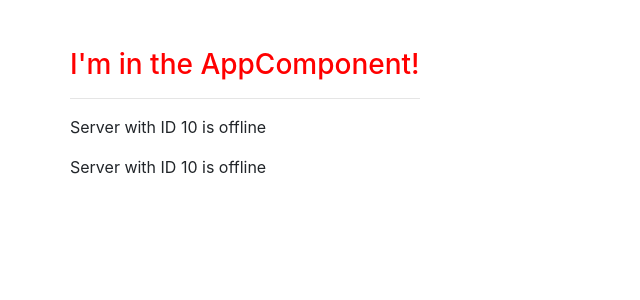
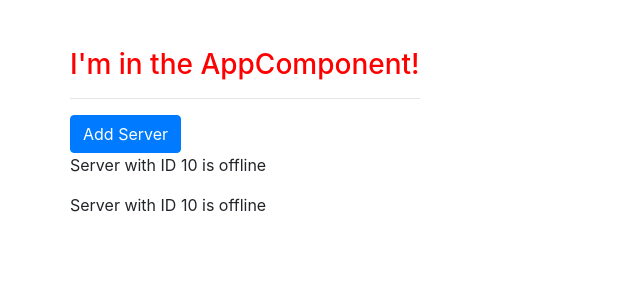
Before and after one commit to monikaando/Databinding, an Angular app: page / in a window 1280 px wide. Shown: the top 300 px of the page, without its empty margins (0-640 px from the left). Built offline with nearby package versions, Linux system fonts and the light colour scheme.

Commit message:
property binding

```diff
--- a/src/app/servers/servers.component.html
+++ b/src/app/servers/servers.component.html
@@ -1,2 +1,3 @@
+<button  class="btn btn-primary" [disabled]="!allowNewServer">Add Server</button>
 <app-server></app-server>
 <app-server></app-server>
--- a/src/app/servers/servers.component.ts
+++ b/src/app/servers/servers.component.ts
@@ -4,16 +4,19 @@
   // selector: 'app-servers',
   // selector: '[app-servers]',
   selector: '.app-servers',
-  template: `
-  <app-server></app-server>
-  <app-server></app-server>`,
-  styleUrls: ['./servers.component.css']
+  // template: `
+  // <app-server></app-server>
+  // <app-server></app-server>`,
+  templateUrl: './servers.component.html',
+  styleUrls: ['./servers.component.css'],
 })
 export class ServersComponent implements OnInit {
-
-  constructor() { }
-
-  ngOnInit(): void {
+  allowNewServer = false;
+  constructor() {
+    setTimeout(() => {
+      this.allowNewServer = true;
+    },2000)
   }
 
+  ngOnInit(): void {}
 }
```
Also changed, not shown: 1 other file (tests, documents, lock files or other folders).
